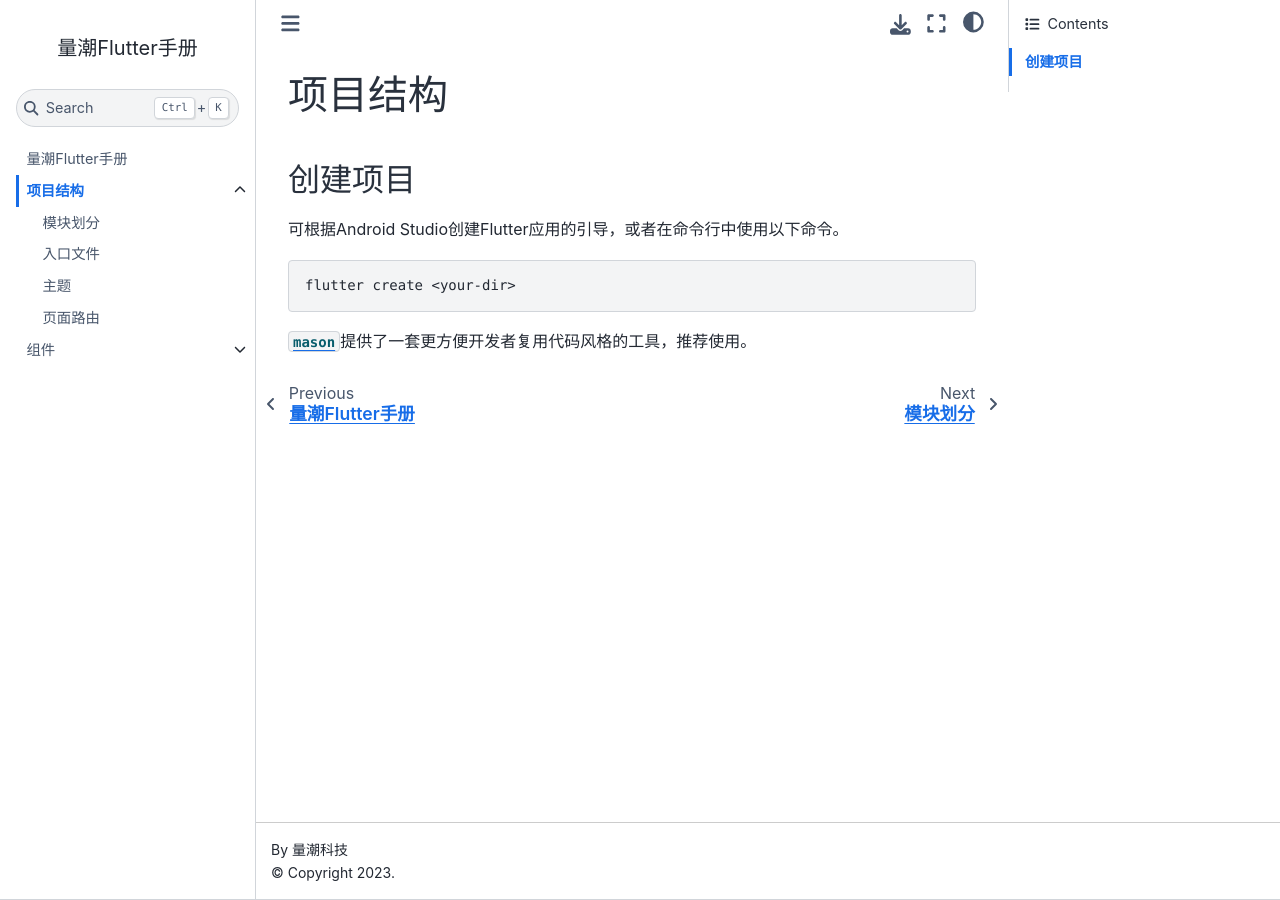
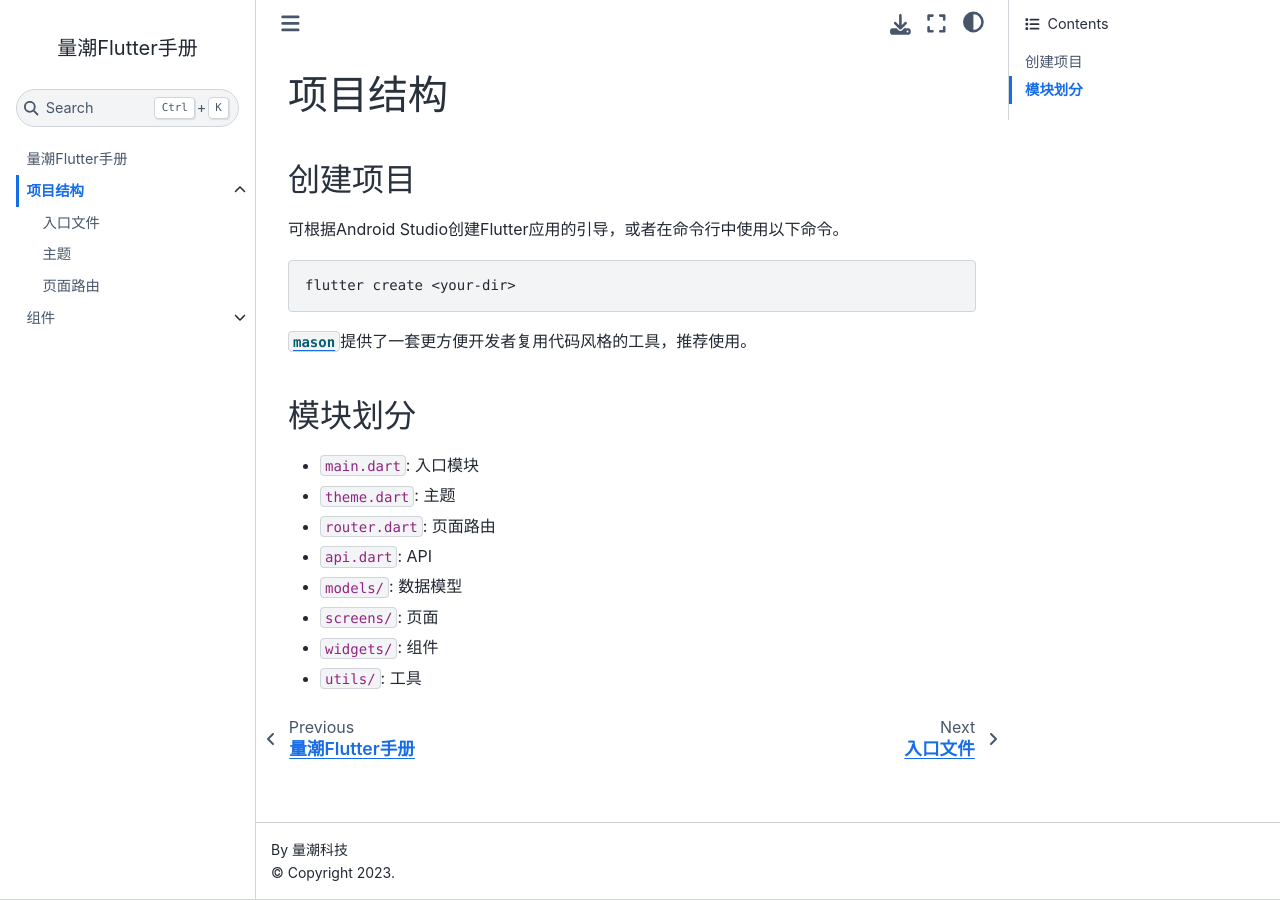
Before and after one commit to quanttide/quanttide-handbook-of-flutter, a Jupyter Book: the page built from project_structure/README.md, in a window 1280 px wide. Built offline with Jupyter Book 1.0.4 settings and Sphinx 7.4.7 and the Sphinx Book theme 1.1.4, drawn with Linux system fonts in a browser that asks for light colours.

Commit message:
refactored: 整理项目目录

````diff
--- a/_toc.yml
+++ b/_toc.yml
@@ -3,10 +3,9 @@ root: README.md
 chapters:
   - file: project_structure/README.md
     sections:
-      - file: project_structure/modules.md
       - file: project_structure/main.md
       - file: project_structure/theme.md
-      - file: project_structure/routers.md
+      - file: project_structure/router.md
   - file: widgets/README.md
     sections:
       - file: widgets/navigations.md
--- a/project_structure/README.md
+++ b/project_structure/README.md
@@ -9,3 +9,14 @@ flutter create <your-dir>
 ```
 
 [`mason`](https://www.youtube.com/watch?v=qjA0JFiPMnQ)提供了一套更方便开发者复用代码风格的工具，推荐使用。
+
+## 模块划分
+
+- `main.dart`: 入口模块
+- `theme.dart`: 主题
+- `router.dart`: 页面路由
+- `api.dart`: API
+- `models/`: 数据模型
+- `screens/`: 页面
+- `widgets/`: 组件
+- `utils/`: 工具
````
Also changed, not shown: project_structure/modules.md (deleted, +0 -10 lines), project_structure/router.md (renamed from project_structure/routers.md).
